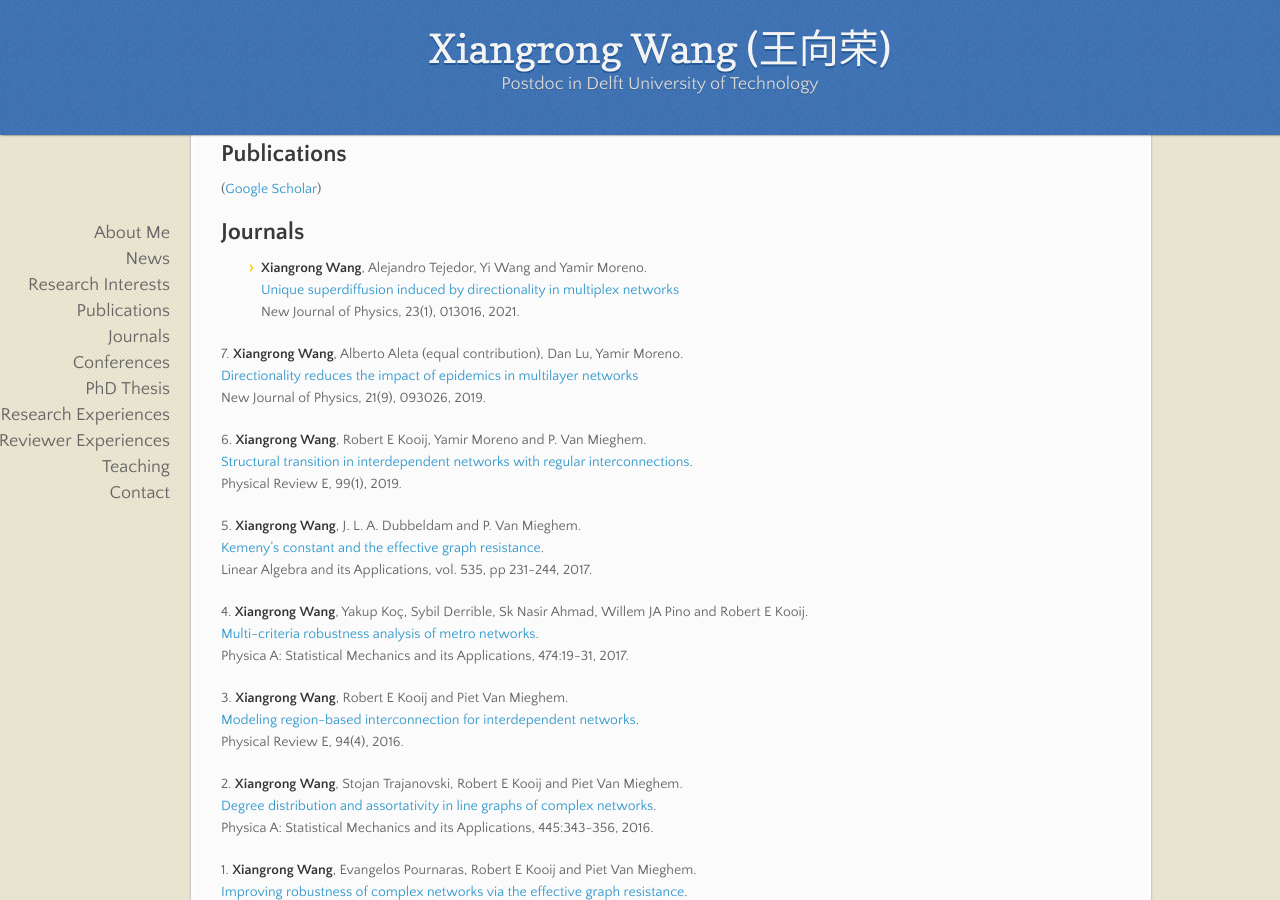
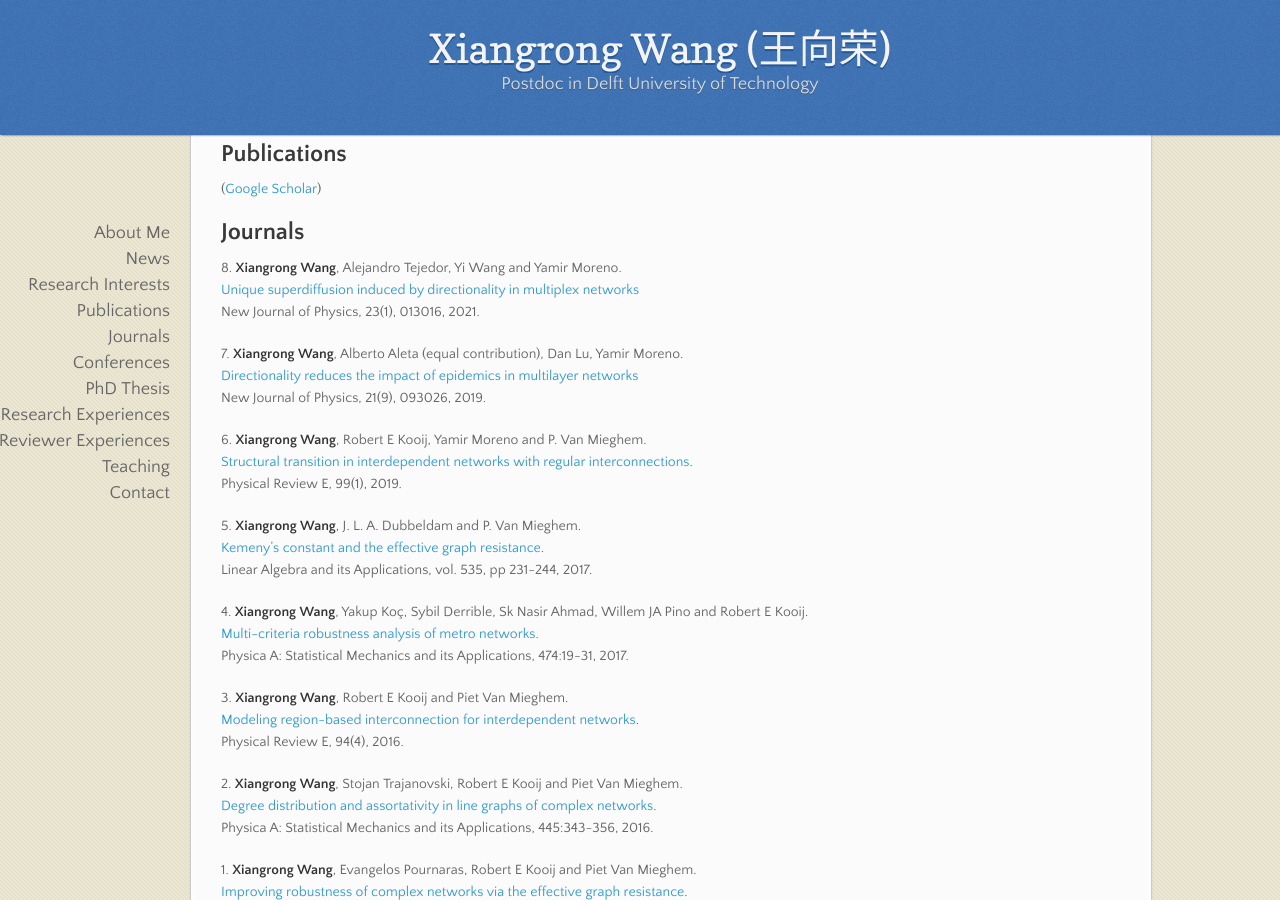
Before and after one commit to xiangrongwang/xiangrongwang.github.io, a Jekyll site: the page built from index.md, in a window 1280 px wide and 900 px high, scrolled down 850 px. Built offline with Jekyll 4.4.1, drawn with Linux system fonts in a browser that asks for light colours; nearby versions of some CDN libraries; our own code applies the rules of GitHub Pages for plain Markdown files.

Commit message:
Update index.md

```diff
--- a/index.md
+++ b/index.md
@@ -29,7 +29,7 @@ Her PhD topic focused on the robustness of complex networks,  from both theoreti
 ([Google Scholar](https://scholar.google.com/citations?user=LJm0X3AAAAAJ&hl=en))
 
 ## Journals
-- __Xiangrong Wang__, Alejandro Tejedor, Yi Wang and Yamir Moreno.
+8\. __Xiangrong Wang__, Alejandro Tejedor, Yi Wang and Yamir Moreno.
 [Unique superdiffusion induced by directionality in multiplex networks](https://iopscience.iop.org/article/10.1088/1367-2630/abdb71/meta)
 New Journal of Physics, 23(1), 013016, 2021.
 
```
